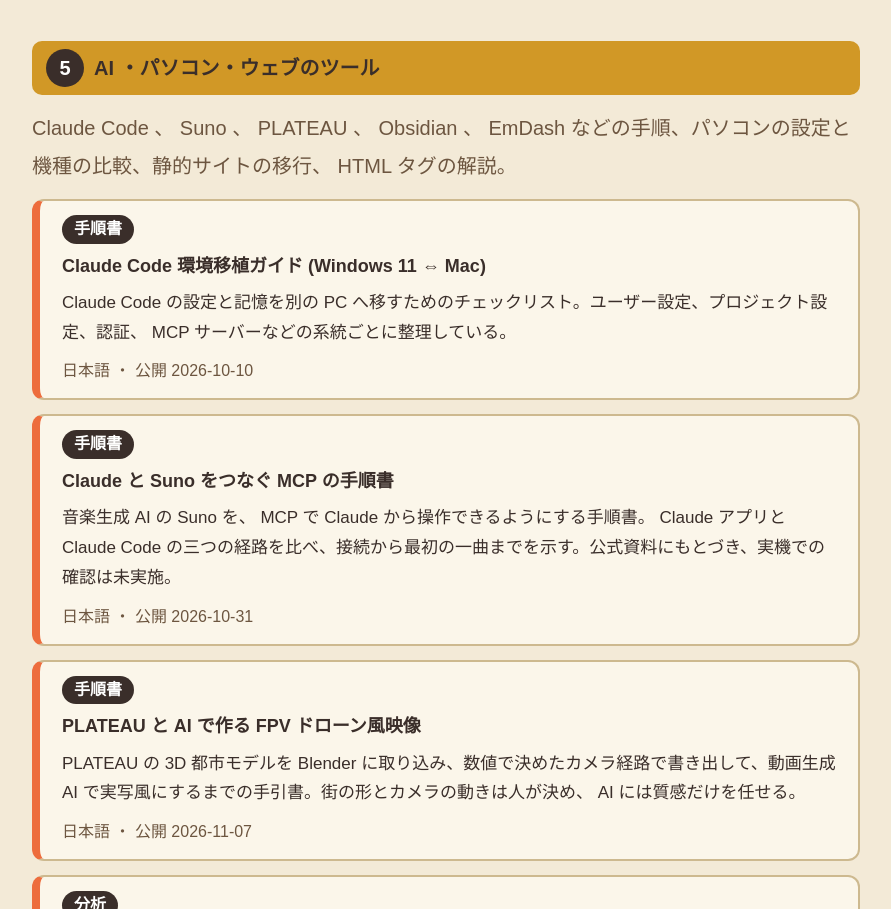
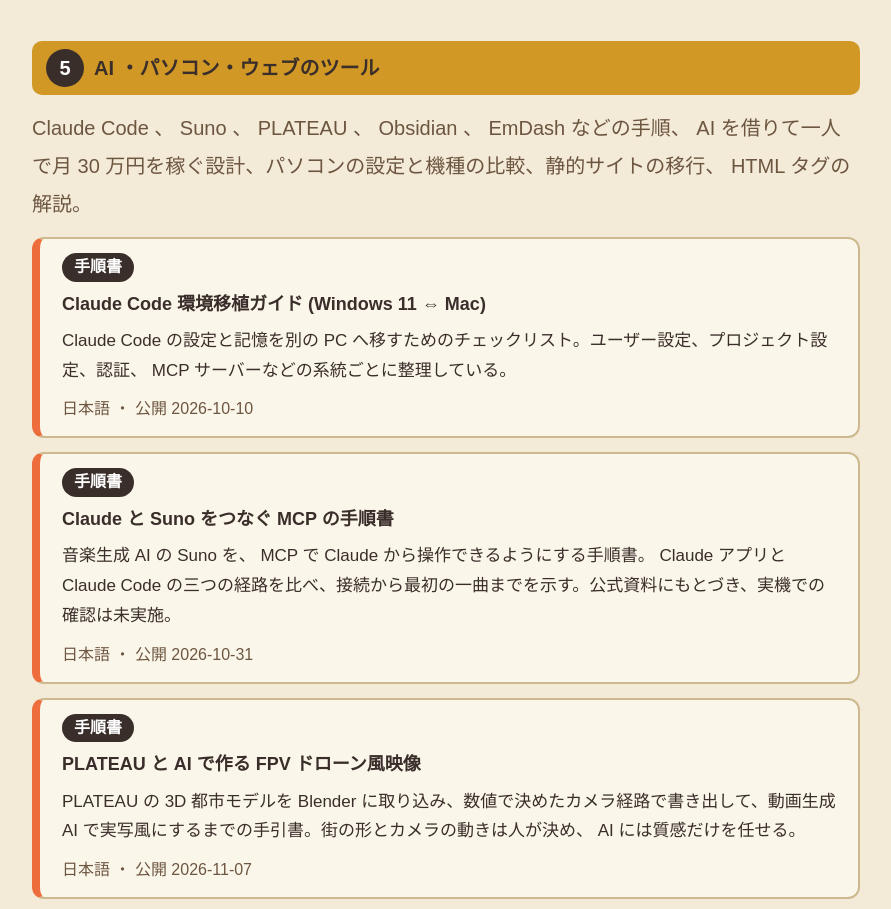
Before and after one commit to morihrkz/reading, a plain HTML site: page portal.html in a window 1280 px wide. Shown: the part 8592-9501 px from the top of the page, without its empty margins (194-1085 px from the left). Drawn offline with Linux system fonts and the light colour scheme.

Commit message:
Update the portal section 5 intro with the solo income article
Co-Authored-By: Claude Sonnet 5.5 <noreply@anthropic.com>

```diff
--- a/portal.html
+++ b/portal.html
@@ -354,7 +354,7 @@
 </ul>
 <p class="to-top"><a href="#toc">↑ 目次へ</a></p>
 <h2 id="sec5"><span class="no">5</span>AI ・パソコン・ウェブのツール</h2>
-<p class="sec-intro">Claude Code 、 Suno 、 PLATEAU 、 Obsidian 、 EmDash などの手順、パソコンの設定と機種の比較、静的サイトの移行、 HTML タグの解説。</p>
+<p class="sec-intro">Claude Code 、 Suno 、 PLATEAU 、 Obsidian 、 EmDash などの手順、 AI を借りて一人で月 30 万円を稼ぐ設計、パソコンの設定と機種の比較、静的サイトの移行、 HTML タグの解説。</p>
 <ul class="cards">
 <li class="card"><span class="tag">手順書</span>
 <a href="claude-code-migration.html">Claude Code 環境移植ガイド (Windows 11 ⇔ Mac)</a>
```
